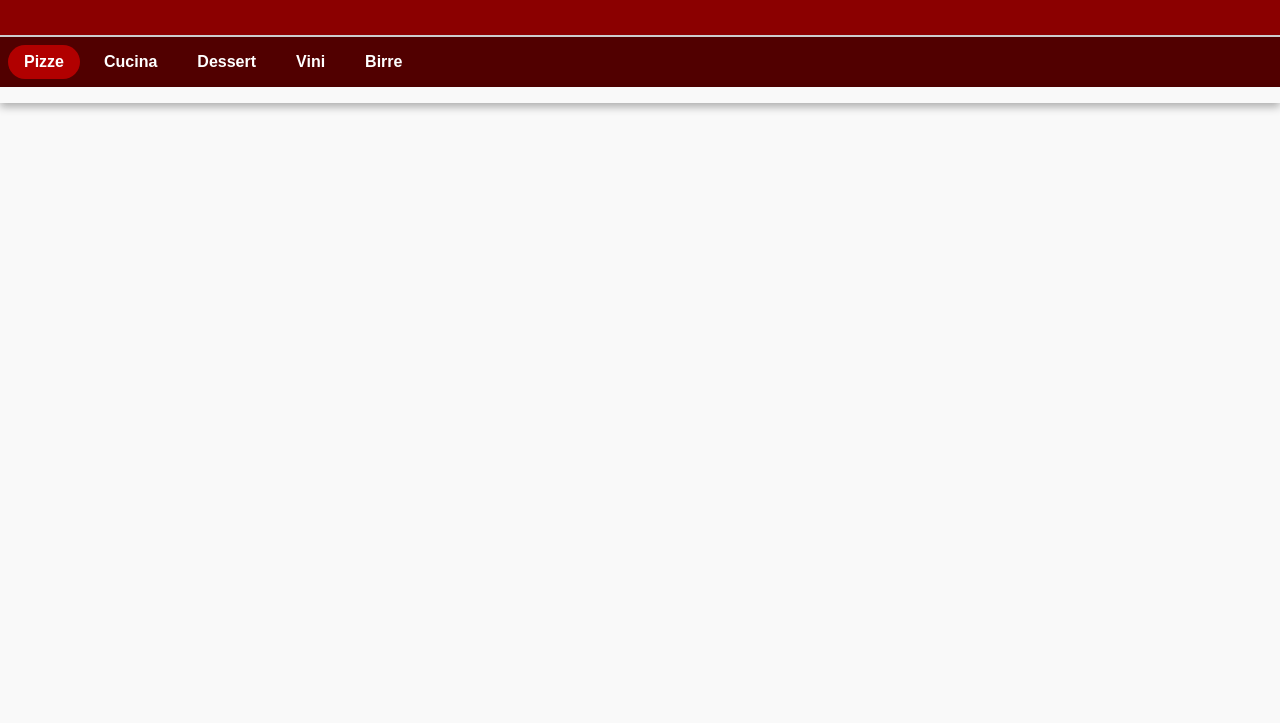
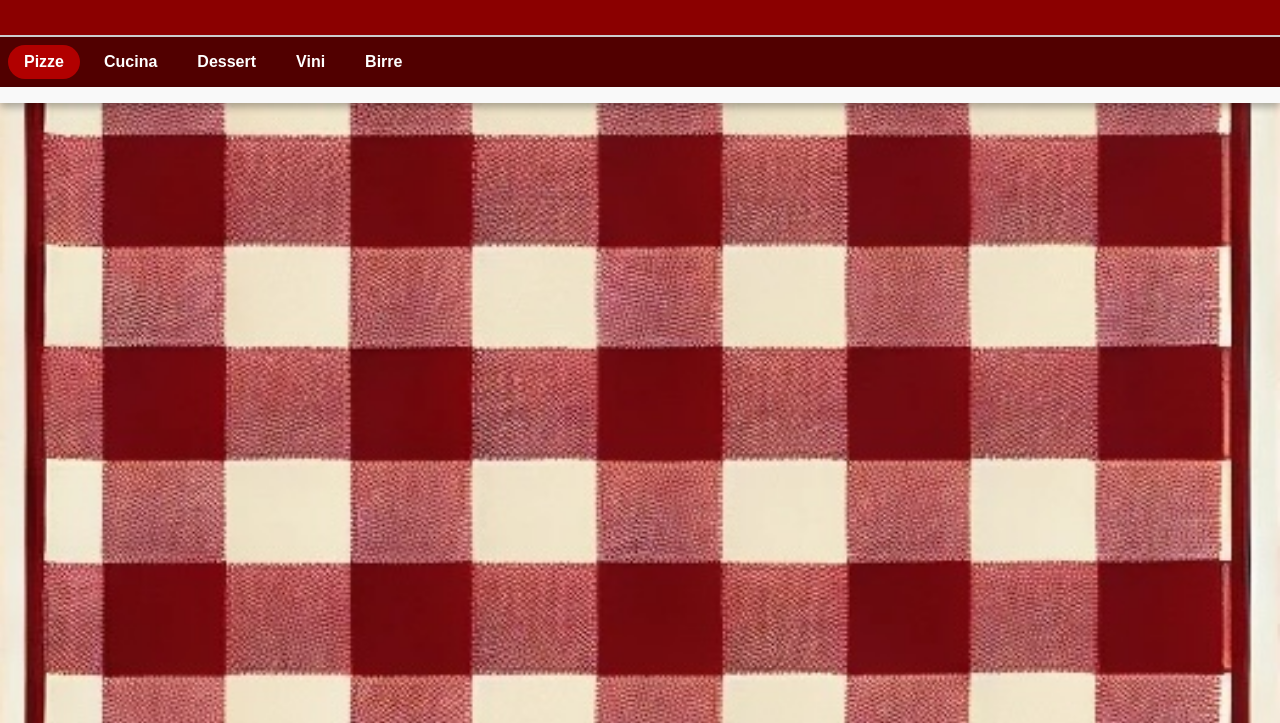
Before and after one commit to alessandrofogliada/menu_due, a plain HTML site: page index.html in a window 1280 px wide. Shown: the part 77-800 px from the top of the page. Drawn offline with Linux system fonts and the light colour scheme; no server answers.

Commit message:
1.0.4 add background

```diff
--- a/css/style.css
+++ b/css/style.css
@@ -2,6 +2,8 @@ body {
     margin: 0;
     font-family: 'Helvetica Neue', sans-serif;
     background: #f9f9f9;
+    background-image: url(/img/background.jpg);
+    background-size: cover;
     color: #333;
   }
 
```
Also changed, not shown: img/background.jpg (added), 2 other files.
